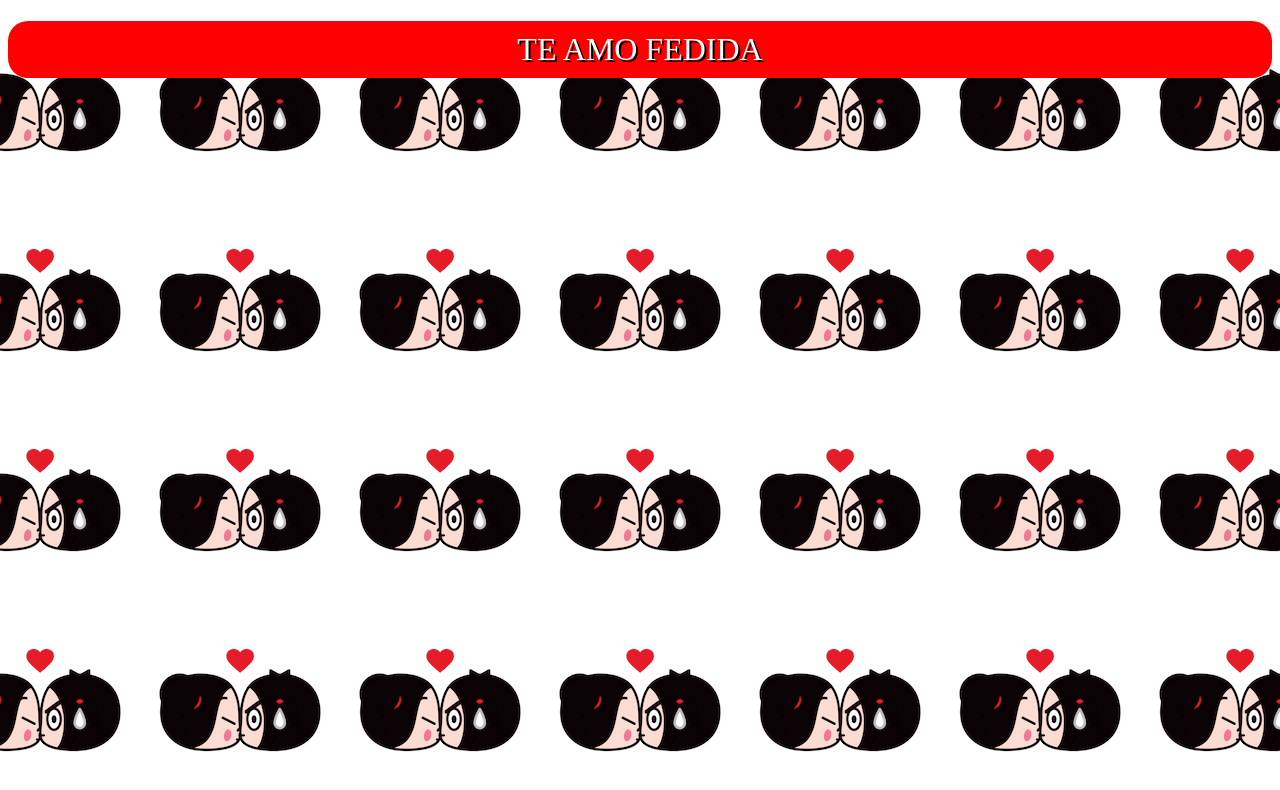
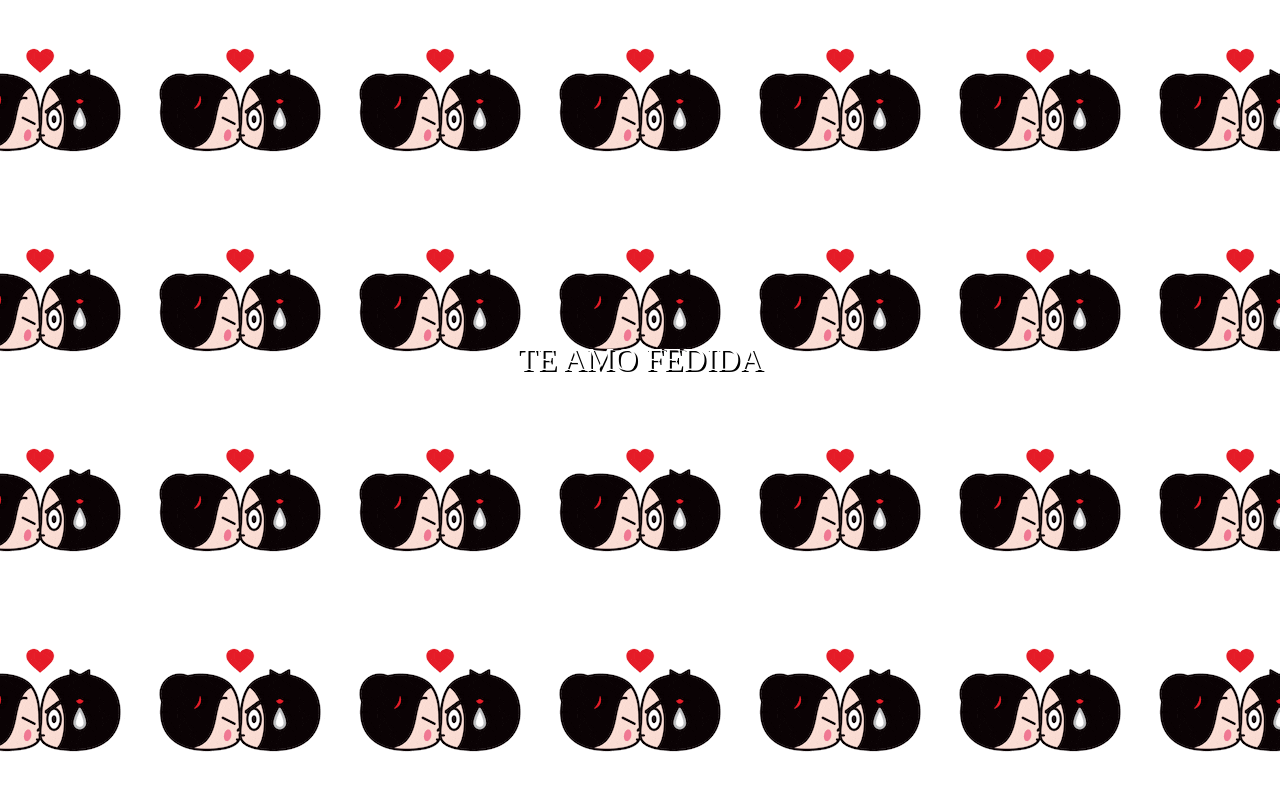
Before and after one commit to pHmDs/alice, a plain HTML site: page 2.html in a window 1280 px wide. Drawn offline with Linux system fonts and the light colour scheme; a web font is replaced by a local one.

Commit message:
sem padding

```diff
--- a/2.html
+++ b/2.html
@@ -17,10 +17,7 @@
             text-align: center;
             padding-top: 40vh;
             color: white;
-            text-shadow: 2px 2px 0px black;padding: 10px;
-            background: red;
-            border-radius: 20px;
-
+            text-shadow: 2px 2px 0px black;
         }
         .modak-regular {
   font-family: "Modak", serif;
```
